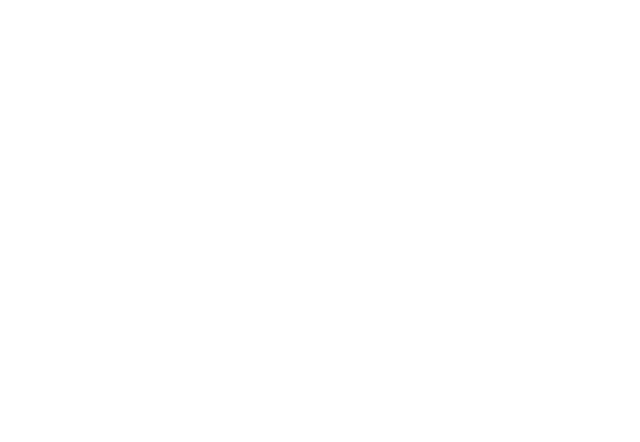
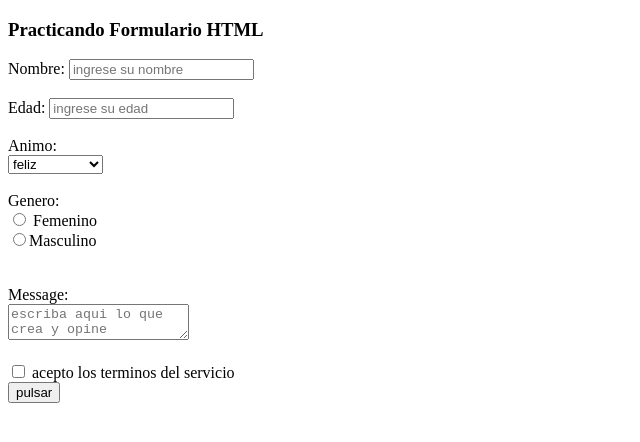
Before and after one commit to CarlosCostas1312/Semana-1-Configuraci-n-y-fundamentos-de-HTML-y-CSS, a plain HTML site: page CFU/CFU formularios HTML/index.html in a window 1280 px wide. Shown: the whole page, without its empty margins (0-640 px from the left). Drawn offline with Linux system fonts and the light colour scheme.

Commit message:
modificated practise forms

```diff
--- a/CFU/CFU formularios HTML/index.html
+++ b/CFU/CFU formularios HTML/index.html
@@ -1,10 +1,64 @@
 <!DOCTYPE html>
 <html lang="en">
+
 <head>
 
-    <title>Document</title>
+    <title> Formualarios HTML</title>
+
 </head>
+
 <body>
 
+    <h3>Practicando Formulario HTML </h3>
+
+    <section>
+        <label for="Nombre">Nombre:</label>
+        <input type=" text" id="name" placeholder="ingrese su nombre">
+
+        <br>
+        <br>
+
+        <label for="Edad">Edad:</label>
+        <input type="numer" id="age" placeholder="ingrese su edad">
+
+        <br>
+        <br>
+
+        <label for="mood">Animo:</label><br>
+        <select id="mood">
+            <option value="feliz">feliz</option>
+            <option value="normal">normal</option>
+            <option value="desanimado">desanimado</option>
+        </select>
+
+        <br>
+        <br>
+
+        <label for="genero">Genero:</label>
+
+        <br>
+
+        <input type="radio" id="gender" value="femenino"> Femenino<br>
+        <input type="radio" id="gender" value="Masculino">Masculino<br>
+
+        <br>
+        <br>
+
+        <label for="mensaje">Message:</label><br>
+        <textarea id="mensaje" placeholder="escriba aqui lo que crea y opine"></textarea>
+
+        <br>
+        <br>
+
+
+        <input type="checkbox" id="terms">
+
+
+        <label for="terms">acepto los terminos del servicio</label><br>
+        <button type="submit"> pulsar</button>
+        </form>
+    </section>
+
 </body>
+
 </html>
```
